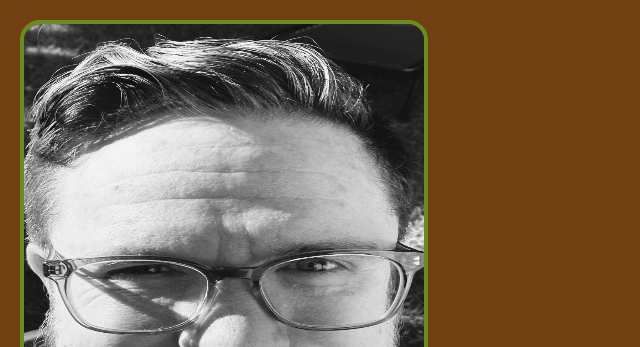
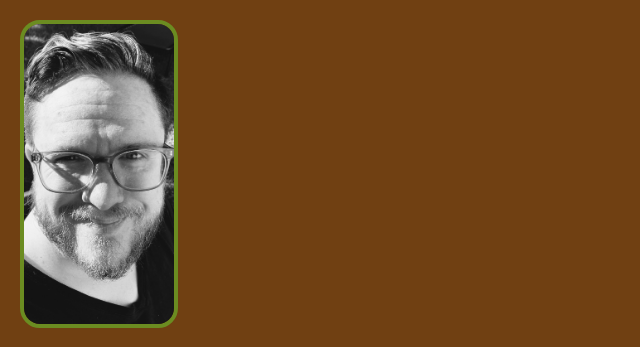
Before and after one commit to Jant-Cantley/personal-site, a website built with Vite: page index.html in a window 1280 px wide. Shown: the top 347 px of the page, without its empty margins (0-640 px from the left). Built offline with nearby package versions, Linux system fonts and the light colour scheme; a web font is replaced by a local one.

Commit message:
Found correct width

```diff
--- a/styles.css
+++ b/styles.css
@@ -32,8 +32,7 @@ body, html {
 }
 
 .profile-img {
-    width: 400px;
-    height: 550px;
+    width: 150px;
     border-radius: calc(var(--image) * 2);
     border: 4px solid var(--text);
 }
```
